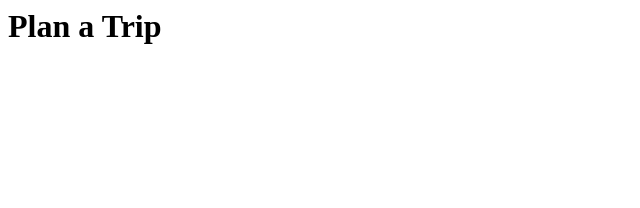
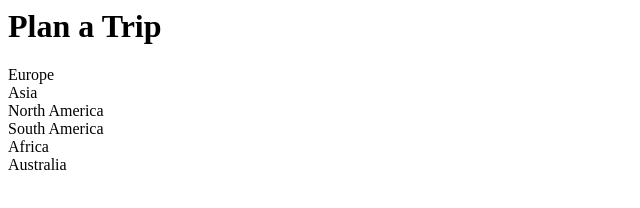
Before and after one commit to jwalten/website1, a plain HTML site: page index.html in a window 1280 px wide. Shown: the whole page, without its empty margins (0-640 px from the left). Drawn offline with Linux system fonts and the light colour scheme.

Commit message:
create sections

```diff
--- a/index.html
+++ b/index.html
@@ -1 +1,7 @@
 <h1>Plan a Trip</h1>
+<section>Europe</section>
+<section>Asia</section>
+<section>North America</section>
+<section>South America</section>
+<section>Africa</section>
+<section>Australia</section>
```
